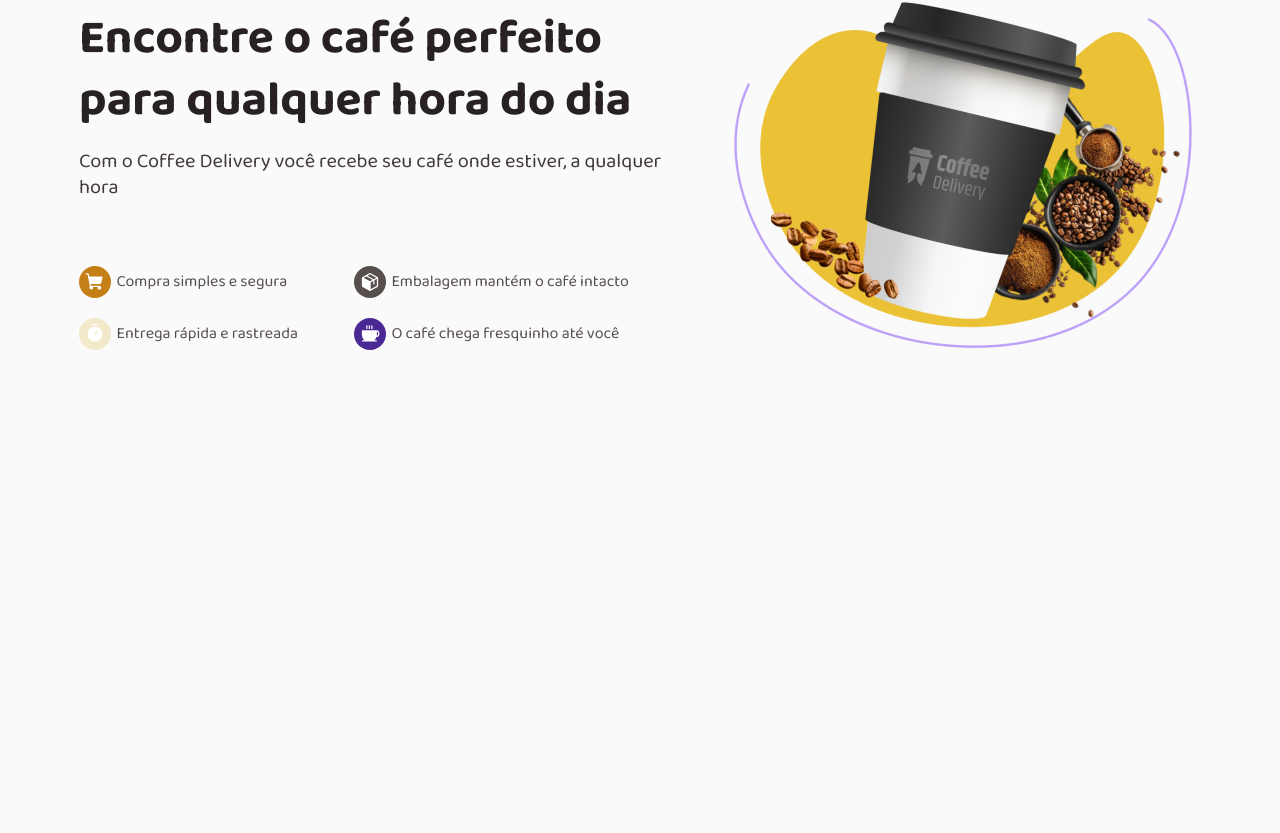
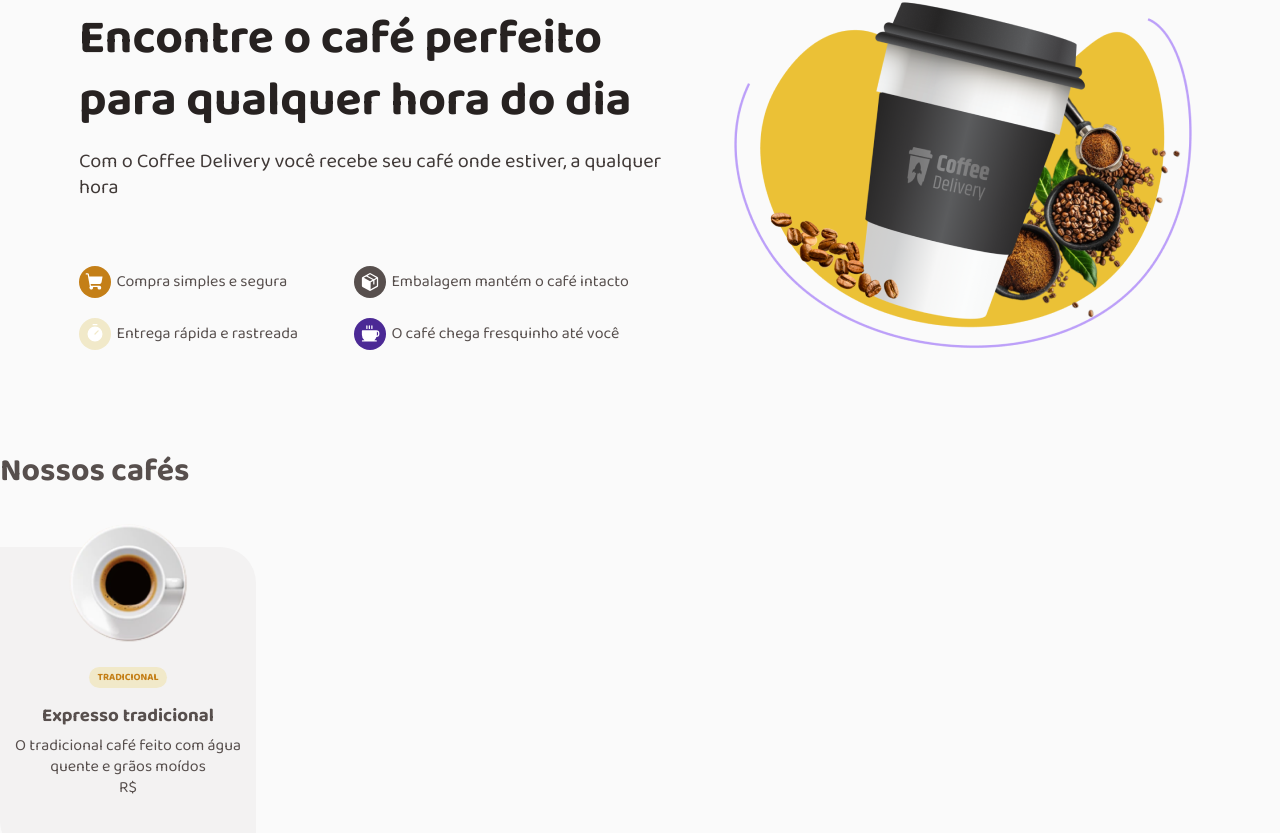
Before and after one commit to karendantas/coffee_delivery_reactjs, a React (Vite) app: page / in a window 1280 px wide. Shown: the part 193-1026 px from the top of the page. Before the commit the page ends 800 px from the top, so only its background shows below. Built offline with nearby package versions, Linux system fonts and the light colour scheme; the HTML template or start-up script is replaced by a standard one.

Commit message:
feat: start card component

```diff
--- /dev/null
+++ b/src/components/card/index.tsx
@@ -0,0 +1,26 @@
+import {CardContainer,
+        ProductTagContainer,
+        ProductBuyContainer,
+
+        } from './styles';
+
+
+export function Card (){
+    return (
+        <CardContainer>
+            <img src="src/assets/products/expresso.png" alt="" />
+            <ProductTagContainer>
+                <div>TRADICIONAL</div>
+            </ProductTagContainer>
+
+            <h3>Expresso tradicional</h3>
+            <p>O tradicional café feito com água quente e grãos moídos</p>
+
+            <ProductBuyContainer>
+                <div className = "price" >
+                    <span>R$</span>
+                </div>
+            </ProductBuyContainer>
+        </CardContainer>
+    )
+}
--- /dev/null
+++ b/src/components/card/styles.ts
@@ -0,0 +1,51 @@
+import styled from 'styled-components';
+
+export const CardContainer = styled.div`
+    width: 16rem ;
+    height: 19.375rem;
+
+    background-color: ${props => props.theme['base-card']};
+
+    border-bottom-left-radius: 36px;
+    border-top-right-radius: 36px;
+
+    display: flex;
+    flex-direction: column;
+    align-items: center;
+
+    text-align: center;
+
+    img{
+        transform: translateY(-20%);
+    }
+    h3{
+        margin-top: 1rem;
+        margin-bottom: 0.5rem;
+    }
+
+`;
+
+export const ProductTagContainer = styled.div`
+    display: flex;
+    align-items: center;
+    gap: 0.25rem;
+
+    div{
+        background-color: ${props => props.theme['yellow-light']};
+        color:  ${props => props.theme['yellow-dark']};
+
+        font-weight: bold;
+        font-size: 0.625rem;
+        padding: 0.25rem 0.5rem;
+
+        border-radius: 100px;
+    }
+`
+export const ProductBuyContainer = styled.div`
+    display: flex;
+
+    &.price{
+        display: flex;
+    }
+
+`;
--- a/src/pages/home/index.tsx
+++ b/src/pages/home/index.tsx
@@ -1,11 +1,16 @@
-import { HomeContainer,
-        InfosContainer,
-        InfoTextContent,
-        InfoItems,
-        CircleItem,
-    } from './styles';
+import {HomeContainer,
+    IntroContainer,
+    InfosContainer,
+    InfoTextContent,
+    InfoItems,
+    CircleItem,
+    ProductsContainer,
+    ProductsContent,
+} from './styles';
 
 import { ShoppingCart, Timer, Package, Coffee } from 'phosphor-react';
+
+import { Card } from '../../components/card';
 
 const HomeImg = 'src/assets/HomeImage.png';
 
@@ -13,6 +18,7 @@ export function Home(){
     return (
        <HomeContainer>
 
+        <IntroContainer>
             <InfosContainer>
                 <InfoTextContent>
                     <h1> Encontre o café perfeito para qualquer hora do dia </h1>
@@ -62,6 +68,15 @@ export function Home(){
             <div>
                 <img src= {HomeImg}alt="" />
             </div>
+        </IntroContainer>
+
+
+        <ProductsContainer>
+            <h1>Nossos cafés</h1>
+            <ProductsContent>
+                <Card />
+            </ProductsContent>
+        </ProductsContainer>
 
        </HomeContainer>
     )
--- a/src/pages/home/styles.ts
+++ b/src/pages/home/styles.ts
@@ -2,13 +2,18 @@ import styled from 'styled-components';
 
 export const HomeContainer = styled.div`
     width: 100%;
+    height: 100vh;
+
+    display: flex;
+    flex-direction: column;
+
+`;
+export const IntroContainer = styled.div`
     min-height: 34rem ;
-
     display:flex;
     justify-content: center;
     align-items: center;
     gap: 3.5rem;
-
 `;
 export const InfosContainer = styled.div`
     width: 36.875rem;
@@ -16,7 +21,7 @@ export const InfosContainer = styled.div`
     display:flex;
     flex-direction: column;
     gap: 4.125rem;
-`
+`;
 export const InfoTextContent = styled.div`
 
     h1{
@@ -31,7 +36,6 @@ export const InfoTextContent = styled.div`
         color: ${props => props.theme['base-subtitle']}
     }
 `;
-
 export const InfoItems = styled.div`
   display: flex;
   gap: 3.5rem;
@@ -47,8 +51,7 @@ export const InfoItems = styled.div`
     gap:0.34375rem;
   }
 
-`
-
+`;
 interface CicleItemProps {
     itemNumber: number
 }
@@ -69,5 +72,19 @@ export const CircleItem = styled.div<CicleItemProps>`
         props => props.itemNumber === 4 && props.theme['purple-dark']
 
         };
-    color: ${props => props.theme['white']}
-`
+    color: ${props => props.theme['white']};
+`;
+
+/*Products styles */
+
+export const ProductsContainer = styled.div`
+    display: flex;
+    flex-direction: column;
+    gap:3.375rem;
+`;
+export const ProductsContent = styled.div`
+    display: flex;
+    justify-content: space-between;
+    align-items: center;
+    flex-wrap: wrap;
+`;
```
Also changed, not shown: src/assets/products/expresso.png (added).
